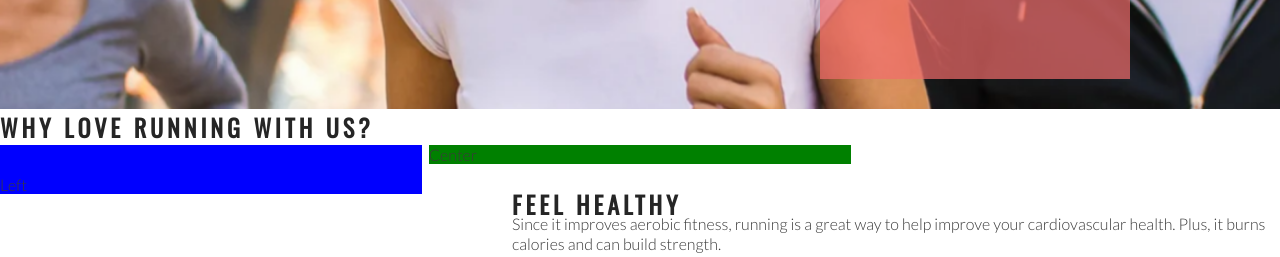
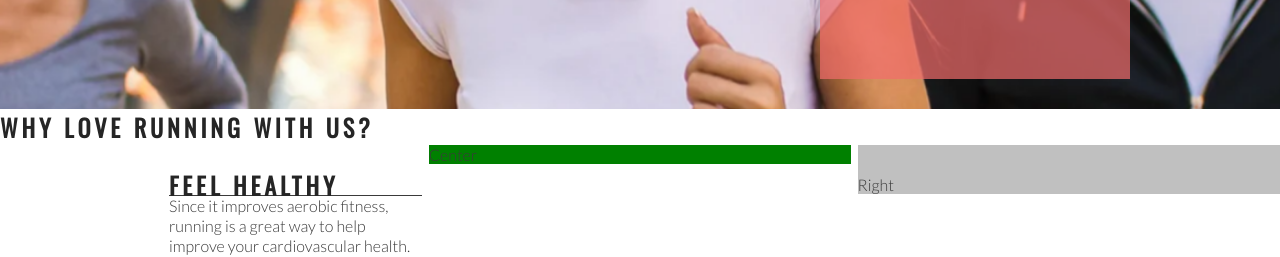
Before and after one commit to LonesG/love-running-project, a plain HTML site: page index.html in a window 1280 px wide. Shown: the part 566-823 px from the top of the page. Drawn offline with nearby package versions, Linux system fonts and the light colour scheme.

Commit message:
Fix position of club ethos left div and styling

```diff
--- a/assets/css/style.css
+++ b/assets/css/style.css
@@ -120,7 +120,6 @@ h1, h2 {
     padding-top: 30px;
     width: 33%;
     float: left;
-    background-color: blue;
 }
 
 #right-about {
@@ -144,3 +143,12 @@ h1, h2 {
     margin-bottom: 50px;
 
 }
+
+hr {
+
+    border-top: 1px solid #3a3a3a;
+    width: 100%;
+    margin 5px 0;
+
+
+}
--- a/index.html
+++ b/index.html
@@ -35,21 +35,23 @@
         <div id="cover-text">
             <h2>Love Running</h2>
             <h3>Dublin Docklands & Phoenix Park</h3>
-
         </div>
-
     </section>
     <section id="club-ethos">
         <h1>Why Love Running With Us?</h1>
-        <div id="left-about">Left</div>
+    <div id="left-about">
         <div class="left-about-heading">
-            <h2>Feel Healthy</h2>
-            <p>Since it improves aerobic fitness, running is a great way to help improve your cardiovascular health. Plus, it burns calories and can build strength.</p>
+                <h2>Feel Healthy</h2>
+                <hr>
+                <p>Since it improves aerobic fitness, running is a great way to help improve your cardiovascular health. Plus, it burns calories and can build strength.</p>
+
         </div>
         <div class="left-about-heading">
             <h2>Feel Free</h2>
+            <hr>
             <p>Physical exercise, running included, is known to release endorphins in the brain. Endorphins make you more energetic, more awake and, yes, happier.</p>
         </div>
+    </div>
         <div id="right-about">Right</div>
         <div id="center-about">Center</div>
     </section>
```
